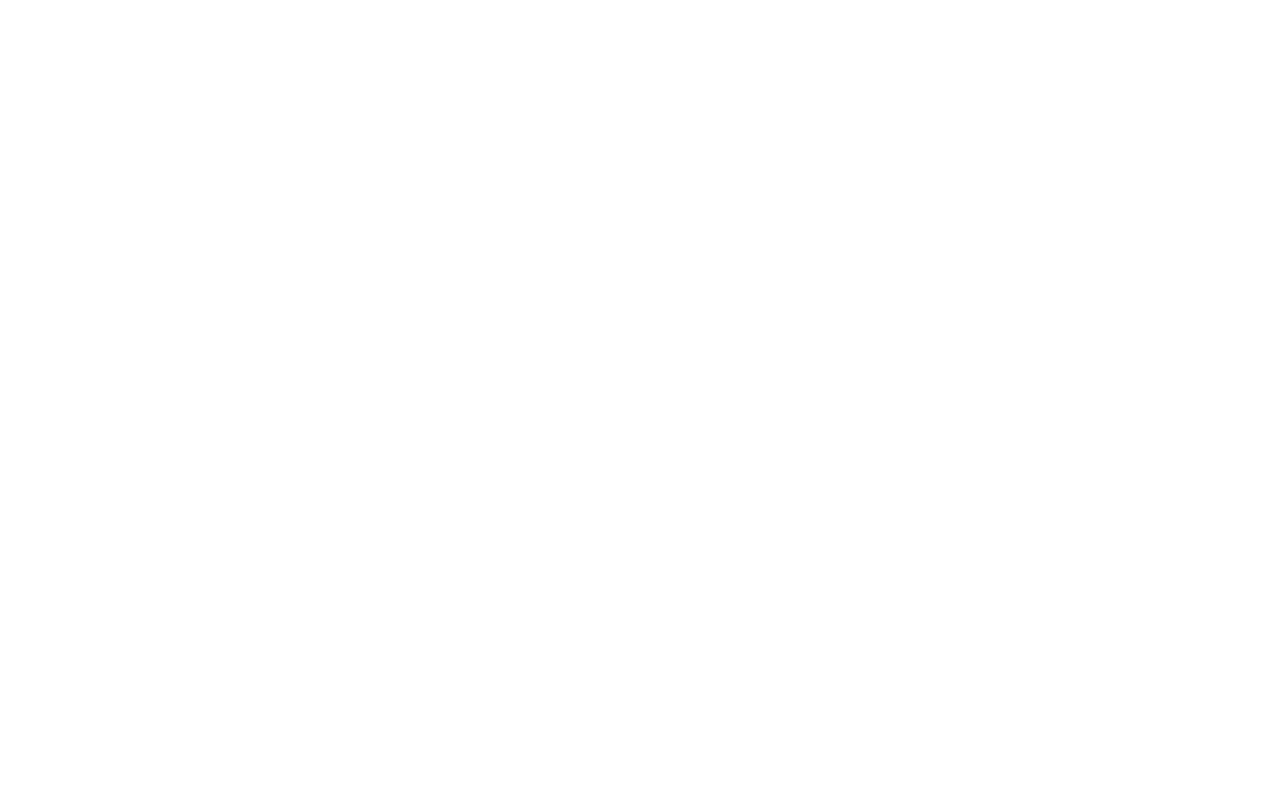
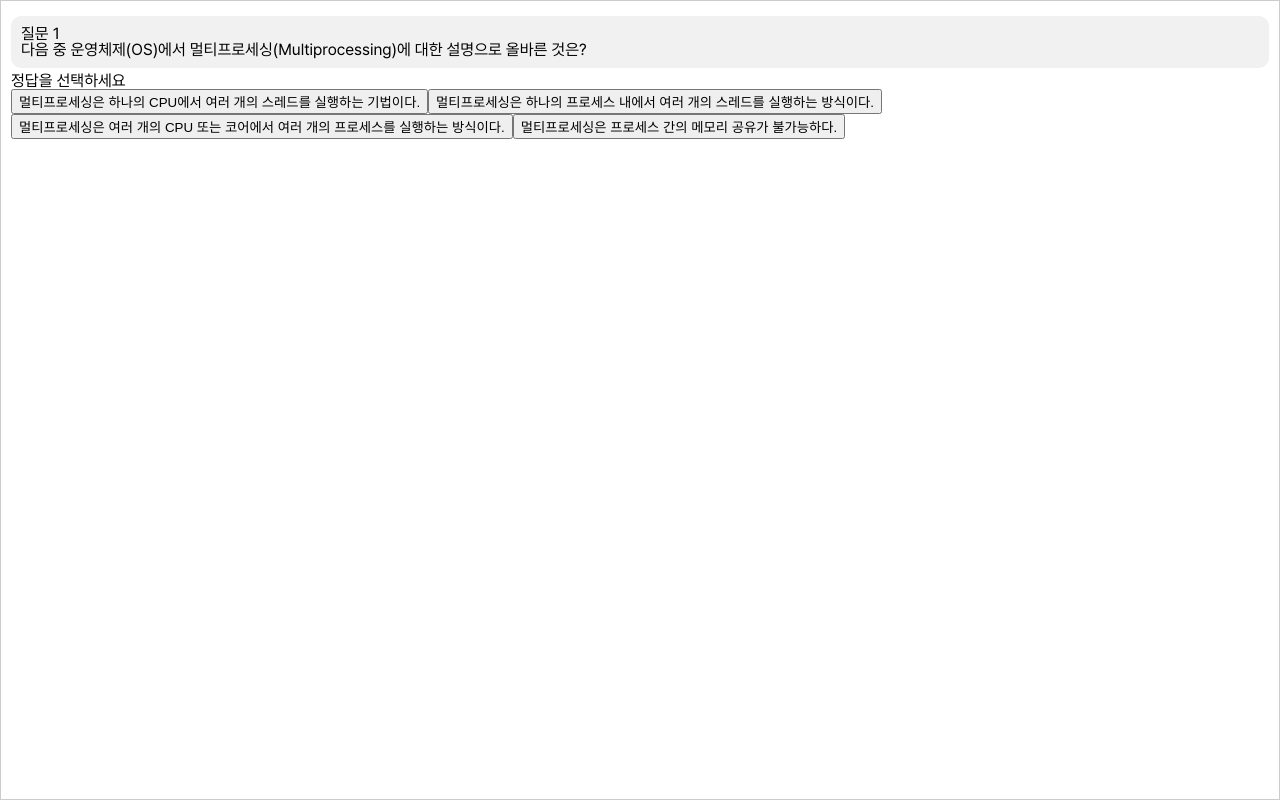
Before and after one commit to CS24-Project/CS24-FE, a React (Vite) app: page /question in a window 1280 px wide. Built offline with nearby package versions, Linux system fonts and the light colour scheme.

Commit message:
✨ Feature: Implementation of Basic Structure for Problem Solving

```diff
--- a/src/routes/Question/Question.tsx
+++ b/src/routes/Question/Question.tsx
@@ -1,6 +1,143 @@
 // import * as S from './Question.style';
+import React, { useState, useRef, useEffect } from 'react';
+import styled from 'styled-components';
 
-function Question() {
-	return <></>;
+interface Choice {
+	number: number;
+	content: string;
 }
-export default Question;
+
+interface QuestionData {
+	id: number;
+	content: string;
+	hint: string;
+	choices: Choice[];
+}
+
+const questionData: QuestionData[] = [
+	{
+		id: 1,
+		content: '다음 중 운영체제(OS)에서 멀티프로세싱(Multiprocessing)에 대한 설명으로 올바른 것은?',
+		hint: '이 방식은 여러 개의 코어를 활용하는 것이므로, 단일 코어에서 여러 프로세스를 실행하는 방식은 아닙니다.',
+		choices: [
+			{ number: 1, content: '멀티프로세싱은 하나의 CPU에서 여러 개의 스레드를 실행하는 기법이다.' },
+			{ number: 2, content: '멀티프로세싱은 하나의 프로세스 내에서 여러 개의 스레드를 실행하는 방식이다.' },
+			{ number: 3, content: '멀티프로세싱은 여러 개의 CPU 또는 코어에서 여러 개의 프로세스를 실행하는 방식이다.' },
+			{ number: 4, content: '멀티프로세싱은 프로세스 간의 메모리 공유가 불가능하다.' },
+		],
+	},
+	{
+		id: 2,
+		content: '다음 중 운영체제(OS)에서 스레드(Thread)에 대한 설명으로 올바른 것은?',
+		hint: '스레드는 프로세스의 실행 단위로, 여러 개의 스레드가 하나의 프로세스 내에서 동시에 실행될 수 있습니다.',
+		choices: [
+			{ number: 1, content: '스레드는 프로세스와는 독립적으로 실행되는 단위이다.' },
+			{ number: 2, content: '스레드는 프로세스 내에서만 실행될 수 있다.' },
+			{ number: 3, content: '스레드는 프로세스보다 더 많은 자원을 소모한다.' },
+			{ number: 4, content: '스레드는 메모리를 공유하지 않는다.' },
+		],
+	},
+	{
+		id: 3,
+		content: '다음 중 운영체제(OS)에서 컨텍스트 스위칭(Context Switching)에 대한 설명으로 올바른 것은?',
+		hint: '컨텍스트 스위칭은 CPU가 현재 실행 중인 프로세스의 상태를 저장하고, 다음에 실행할 프로세스의 상태를 불러오는 과정입니다.',
+		choices: [
+			{ number: 1, content: '컨텍스트 스위칭은 프로세스 간의 메모리 공유를 의미한다.' },
+			{ number: 2, content: '컨텍스트 스위칭은 CPU가 동시에 여러 프로세스를 실행하는 것이다.' },
+			{ number: 3, content: '컨텍스트 스위칭은 프로세스의 상태를 저장하고 불러오는 과정이다.' },
+			{ number: 4, content: '컨텍스트 스위칭은 프로세스 간의 통신을 의미한다.' },
+		],
+	},
+];
+
+const Container = styled.div`
+	height: 100vh;
+	overflow-y: auto;
+	border: 1px solid #ccc;
+	padding: 10px;
+`;
+
+const MessageBubble = styled.div<{ isQuestion: boolean }>`
+	background-color: ${({ isQuestion }) => (isQuestion ? '#f1f1f1' : '#e1ffe1')};
+	padding: 10px;
+	border-radius: 10px;
+	margin: 5px 0;
+`;
+
+const QuestionComponent = () => {
+	const [answers, setAnswers] = useState<{ questionId: number; answer: string }[]>([]);
+	const [currentQuestionIndex, setCurrentQuestionIndex] = useState(0);
+	const chatContainerRef = useRef<HTMLDivElement>(null);
+
+	const handleSelectAnswer = (choice: Choice) => {
+		setAnswers(prev => {
+			const existingAnswer = prev.find(answer => answer.questionId === questionData[currentQuestionIndex].id);
+			if (existingAnswer) {
+				return prev.map(answer =>
+					answer.questionId === existingAnswer.questionId
+						? { questionId: answer.questionId, answer: choice.content }
+						: answer,
+				);
+			} else {
+				return [...prev, { questionId: questionData[currentQuestionIndex].id, answer: choice.content }];
+			}
+		});
+
+		if (currentQuestionIndex < questionData.length - 1) {
+			setCurrentQuestionIndex(currentQuestionIndex + 1);
+		}
+	};
+
+	const handleReset = (selectedQuestion: number) => {
+		setAnswers(prev =>
+			prev.map(answer =>
+				answer.questionId === selectedQuestion ? { questionId: answer.questionId, answer: '다시 풀기 중...' } : answer,
+			),
+		);
+		setCurrentQuestionIndex(selectedQuestion - 1);
+	};
+
+	useEffect(() => {
+		if (chatContainerRef.current) {
+			chatContainerRef.current.scrollTop = chatContainerRef.current.scrollHeight;
+		}
+	}, [answers, currentQuestionIndex]);
+
+	return (
+		<Container ref={chatContainerRef}>
+			{questionData.map((question, index) => (
+				<React.Fragment key={question.id}>
+					{index <= currentQuestionIndex && (
+						<MessageBubble isQuestion={true}>
+							<h4>질문 {index + 1}</h4>
+							<p>{question.content}</p>
+						</MessageBubble>
+					)}
+					{answers.map(
+						answer =>
+							answer.questionId === question.id && (
+								<MessageBubble isQuestion={false} key={answer.questionId}>
+									<h4>질문 {index + 1}</h4>
+									<p>{answer.answer}</p>
+									{answer.answer !== '다시 풀기 중...' && (
+										<button onClick={() => handleReset(answer.questionId)}>다시 풀기</button>
+									)}
+								</MessageBubble>
+							),
+					)}
+				</React.Fragment>
+			))}
+
+			<div>
+				<h3>정답을 선택하세요</h3>
+				{questionData[currentQuestionIndex].choices.map(choice => (
+					<button key={choice.number} onClick={() => handleSelectAnswer(choice)}>
+						{choice.content}
+					</button>
+				))}
+			</div>
+		</Container>
+	);
+};
+
+export default QuestionComponent;
```
Also changed, not shown: 2 other files (tests, documents, lock files or other folders).
